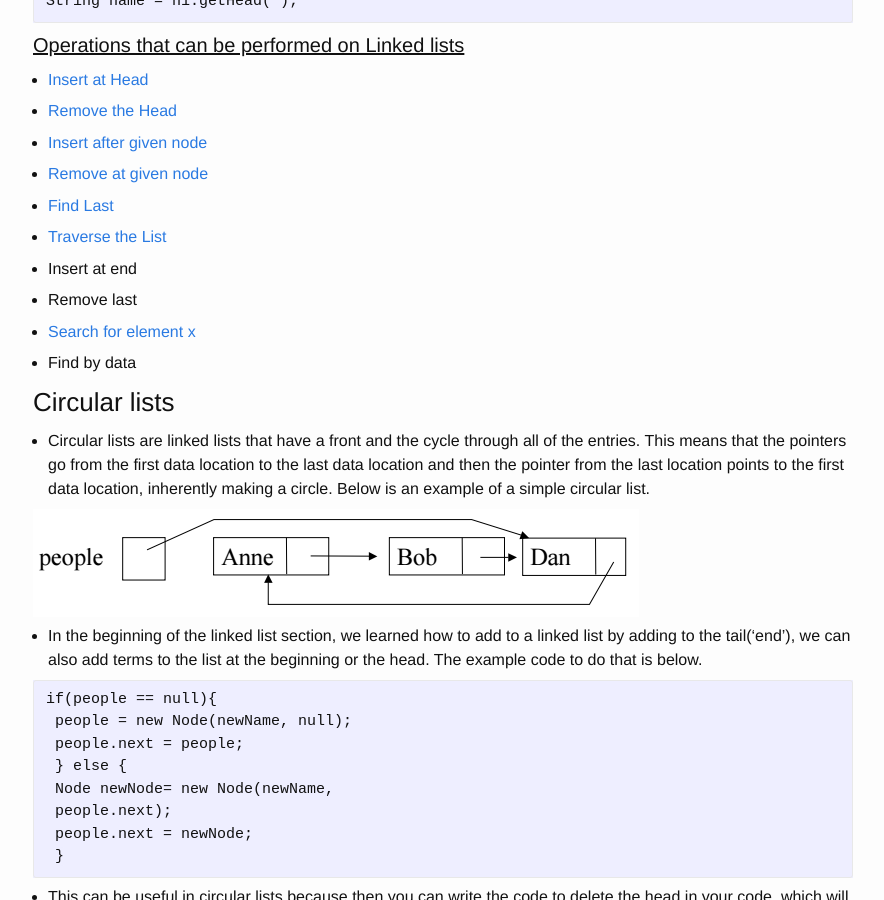
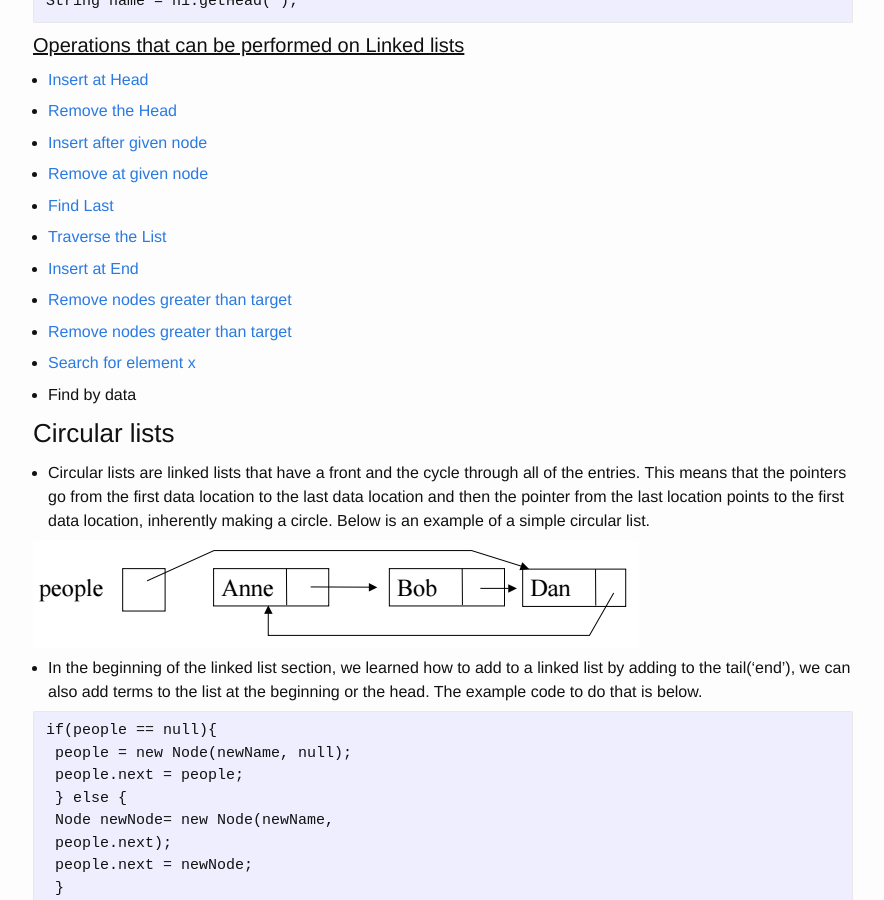
Before and after one commit to akhilbond/akhilbond.github.io, a Jekyll site: the page built from Courses/Data_Structures/notes.md, in a window 1280 px wide and 900 px high, scrolled down 5447 px. Shown: the whole window, without its empty margins (197-1081 px from the left). Built offline with Jekyll 4.4.1, drawn with Linux system fonts in a browser that asks for light colours; formulas are drawn with MathJax 3.

Commit message:
Data Structures Updates

```diff
--- a/Courses/Data_Structures/notes.md
+++ b/Courses/Data_Structures/notes.md
@@ -245,9 +245,11 @@ String name = n1.getHead( );
 
 - [Traverse the List](/Courses/Data_Structures/travrselist/)
 
-- Insert at end
+- [Insert at End](/Courses/Data_Structures/insertatend/)
 
-- Remove last
+- [Remove nodes greater than target](/Courses/Data_Structures/removegreater/)
+
+- [Remove nodes greater than target](/Courses/Data_Structures/removeless/)
 
 - [Search for element x](/Courses/Data_Structures/search/)
 
```
Also changed, not shown: Courses/Data_Structures/insertatend.md (added, +21 -0 lines), Courses/Data_Structures/removegreater.md (added, +22 -0 lines), Courses/Data_Structures/removeless.md (added, +22 -0 lines).
